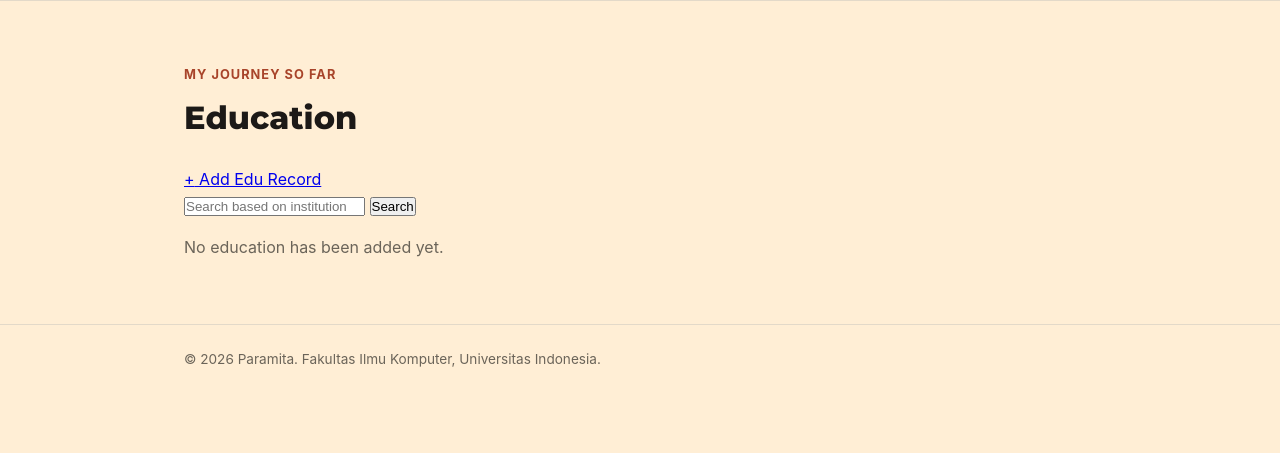
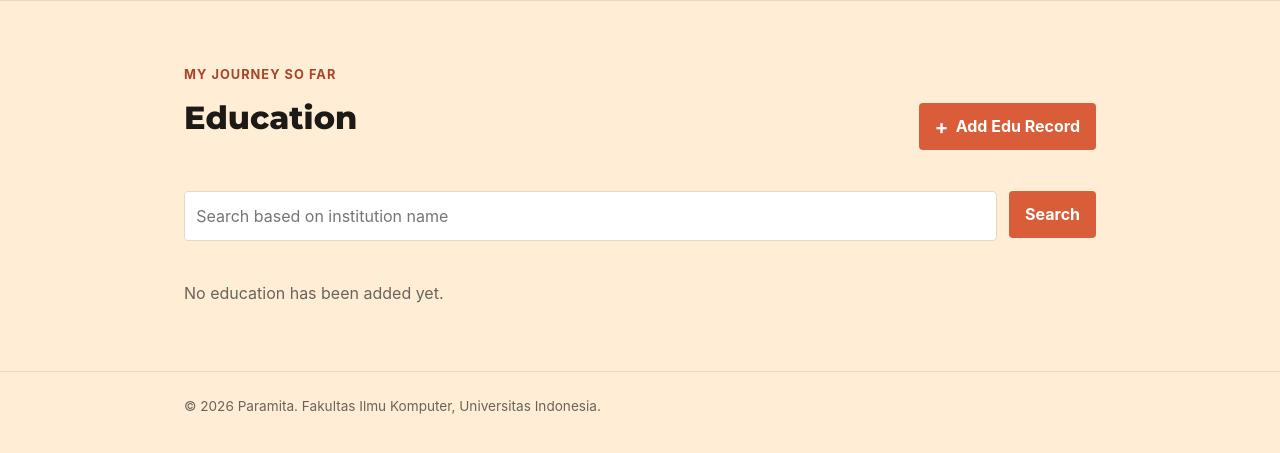
Before and after one commit to paramitasan/myportofolio, a Django app: page /education/ in a window 1280 px wide. Shown: the part 74-527 px from the top of the page. Run offline with Django 5.2, Linux system fonts and the light colour scheme; data that the repository does not hold is empty.

Commit message:
Update education page style

```diff
--- a/static/css/style.css
+++ b/static/css/style.css
@@ -271,6 +271,47 @@ h1 {
     text-transform: uppercase;
 }
 
+.project-header {
+    width: 100%;
+    display: flex;
+    justify-content: space-between;
+    align-items: center;
+    gap: 1rem;
+    margin-bottom: 1.5rem;
+}
+
+.project-header h1 {
+    margin-bottom: 0;
+}
+
+.education-add-button {
+    display: inline-flex;
+    align-items: center;
+    gap: 0.45rem;
+}
+
+.education-add-button span {
+    font-size: 1.25rem;
+    line-height: 1;
+}
+
+.education-search {
+    display: flex;
+    gap: 0.75rem;
+    margin-bottom: 1.5rem;
+}
+
+.education-search__input {
+    width: 100%;
+    min-width: 0;
+    padding: 0.7rem;
+    border: 1px solid var(--line);
+    border-radius: var(--radius);
+    background: #fff;
+    color: var(--ink);
+    font: inherit;
+}
+
 .experience-section h1,
 .education-section h1 {
     margin: 0.4rem 0 1.5rem;
@@ -324,6 +365,209 @@ h1 {
     font-weight: 600;
 }
 
+/* education form */
+.education-form {
+    width: 100%;
+    max-width: 100%;
+    margin-top: 1.5rem;
+}
+
+.form-group {
+    margin-bottom: 1.25rem;
+}
+
+.form-group label {
+    display: block;
+    margin-bottom: 0.4rem;
+    font-weight: 700;
+}
+
+.form-group input,
+.form-group textarea {
+    width: 100%;
+    box-sizing: border-box;
+    padding: 0.7rem;
+    border: 1px solid var(--accent);
+    border-radius: var(--radius);
+    font: inherit;
+    transition:
+        border-color 0.2s ease,
+        outline-color 0.2s ease;
+}
+
+.form-group input:focus,
+.form-group textarea:focus {
+    outline: 2px solid var(--accent);
+    border-color: var(--accent);
+}
+
+.form-error {
+    color: #b42318;
+    font-size: 0.85rem;
+    margin-top: 0.35rem;
+}
+
+.button {
+    display: inline-block;
+    height: fit-content;
+    border: 0;
+    border-radius: var(--radius);
+    padding: 0.65rem 1rem;
+    background: var(--accent);
+    color: white;
+    cursor: pointer;
+    font: inherit;
+    font-weight: 700;
+    text-decoration: none;
+}
+
+.button-secondary {
+    background: var(--ink);
+}
+
+/* education add, search */
+.education-header {
+    width: 100%;
+    display: flex;
+    justify-content: space-between;
+    align-items: center;
+    gap: 1rem;
+    margin-bottom: 1.5rem;
+}
+
+.education-add-button {
+    display: inline-flex;
+    align-items: center;
+    gap: 0.45rem;
+}
+
+.education-add-button span {
+    font-size: 1.25rem;
+    line-height: 1;
+}
+
+.education-search {
+    display: flex;
+    gap: 0.75rem;
+    margin-bottom: 1.5rem;
+}
+
+.education-search__input {
+    width: 100%;
+    min-width: 0;
+    padding: 0.7rem;
+    border: 1px solid var(--line);
+    border-radius: var(--radius);
+    background: #fff;
+    color: var(--ink);
+    font: inherit;
+}
+
+.education-search__input:focus {
+    outline: 2px solid var(--accent);
+    border-color: var(--accent);
+}
+
+/* education modal */
+.education-actions {
+    display: flex;
+    align-items: center;
+    flex-wrap: wrap;
+    gap: 20px;
+    margin-top: 1rem;
+}
+
+.education-actions .button {
+    font-size: 0.85rem;
+    font-weight: 600;
+}
+
+.education-card-actions {
+    display: flex;
+    flex-direction: column;
+    margin-top: auto;
+}
+
+.hide {
+    display: none !important;
+}
+
+.education-actions .experience-status {
+    margin-top: 0;
+}
+
+.education-delete-modal {
+    display: none;
+    position: fixed;
+    inset: 0;
+    width: 100%;
+    height: 100%;
+    max-width: none;
+    max-height: none;
+    margin: 0;
+    padding: 1rem;
+    border: 0;
+    background: transparent;
+    z-index: 10;
+    align-items: center;
+    justify-content: center;
+}
+
+.education-delete-modal:popover-open {
+    display: flex;
+}
+
+.education-delete-modal__backdrop {
+    position: absolute;
+    inset: 0;
+    width: 100%;
+    height: 100%;
+    border: 0;
+    padding: 0;
+    background: rgba(28, 25, 23, 0.58);
+    cursor: default;
+}
+
+.education-delete-modal__content {
+    position: relative;
+    z-index: 1;
+    width: min(100%, 480px);
+    padding: 1.5rem;
+    background: var(--paper);
+    border: 1px solid var(--line);
+    border-radius: var(--radius);
+    box-shadow: 0 1rem 3rem rgba(28, 25, 23, 0.22);
+}
+
+.education-delete-modal__content h2 {
+    margin: 0 0 0.75rem;
+    font-family:
+        "Space Grotesk",
+        -apple-system,
+        sans-serif;
+    font-size: 1.5rem;
+}
+
+.education-delete-modal__close {
+    position: absolute;
+    top: 1rem;
+    right: 1rem;
+    border: 0;
+    padding: 0;
+    background: transparent;
+    color: var(--text-muted);
+    font-size: 1.8rem;
+    line-height: 1;
+    cursor: pointer;
+}
+
+.education-delete-modal__actions {
+    display: flex;
+    justify-content: flex-end;
+    gap: 0.75rem;
+    margin-top: 1.5rem;
+}
+
 /* footer */
 .site-footer {
     padding: 1.5rem;
```
Also changed, not shown: other parts of static/css/style.css (+40 -0 lines).
